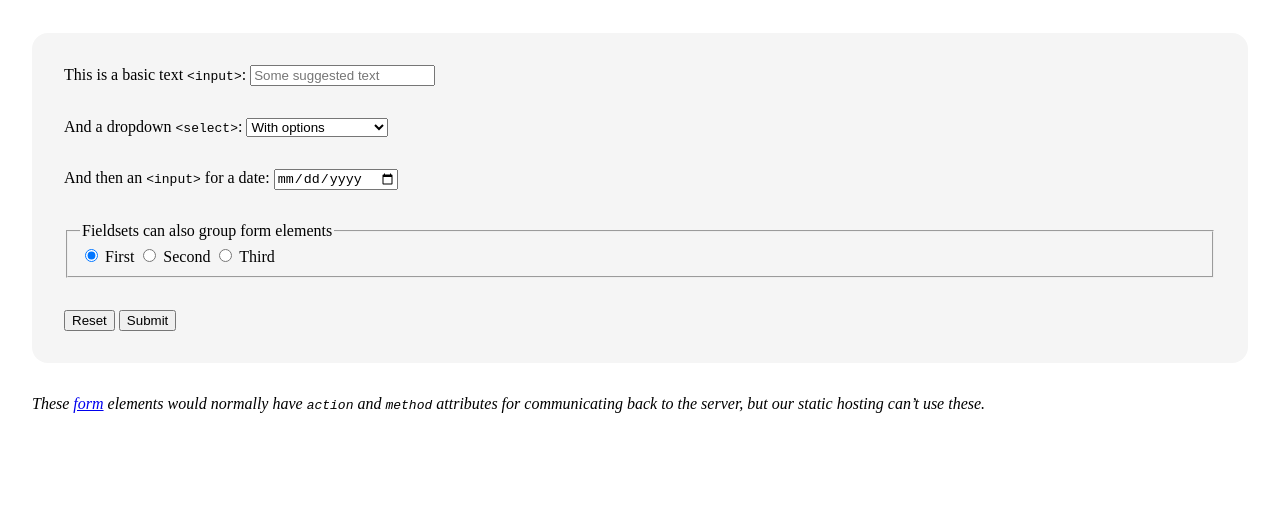
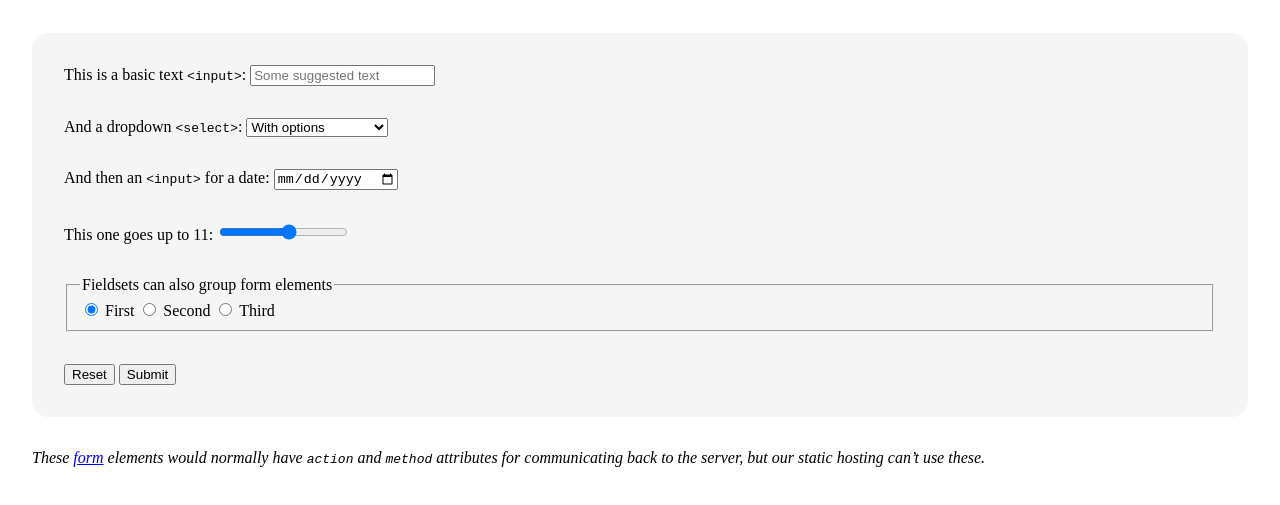
Before and after one commit to typography-interaction-2425/forms-params-storage, a plain HTML site: page index.html in a window 1280 px wide. Shown: the part 161-666 px from the top of the page. Drawn offline with Linux system fonts and the light colour scheme.

Commit message:
Add `range` example

```diff
--- a/index.html
+++ b/index.html
@@ -37,6 +37,11 @@
 				<!-- Contrast this with the `text` above. -->
 				<input id="some-date" name="some-date" type="date">
 			</section>
+			<section>
+				<!-- `range` sliders are always fun. -->
+				<label for="a-range">This one goes up to 11:</label>
+				<input type="range" id="a-range" name="a-range" min="0" max="11" />
+			</section>
 			<!-- Semantic groupings within `form`: https://developer.mozilla.org/en-US/docs/Web/HTML/Element/fieldset -->
 			<fieldset>
 				<legend>Fieldsets can also group form elements</legend>
```
